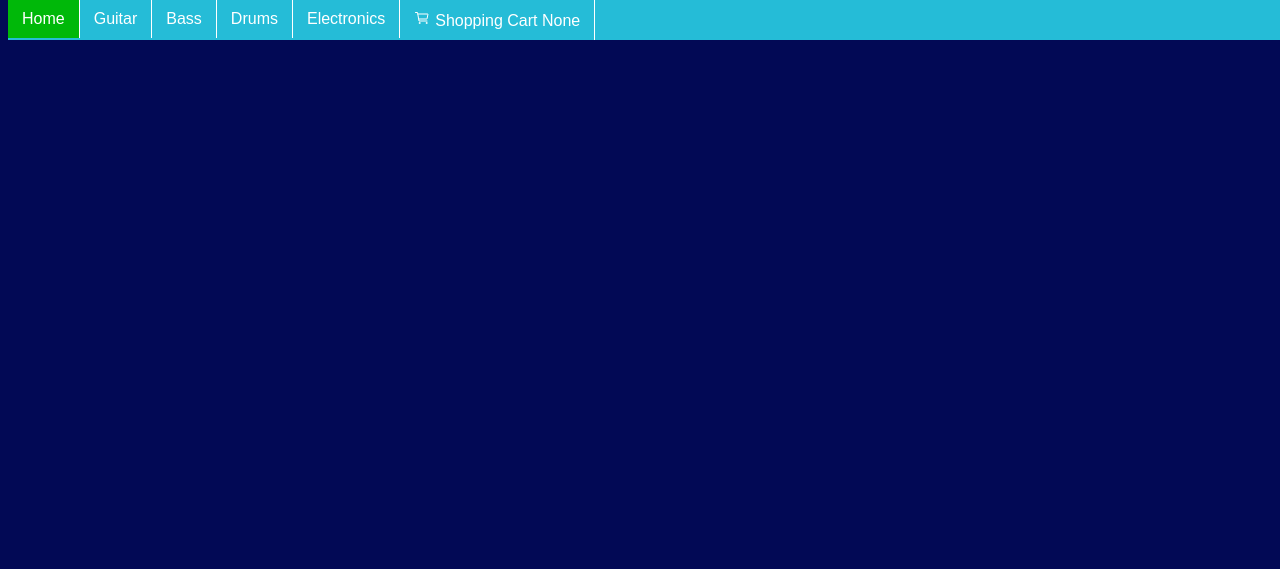
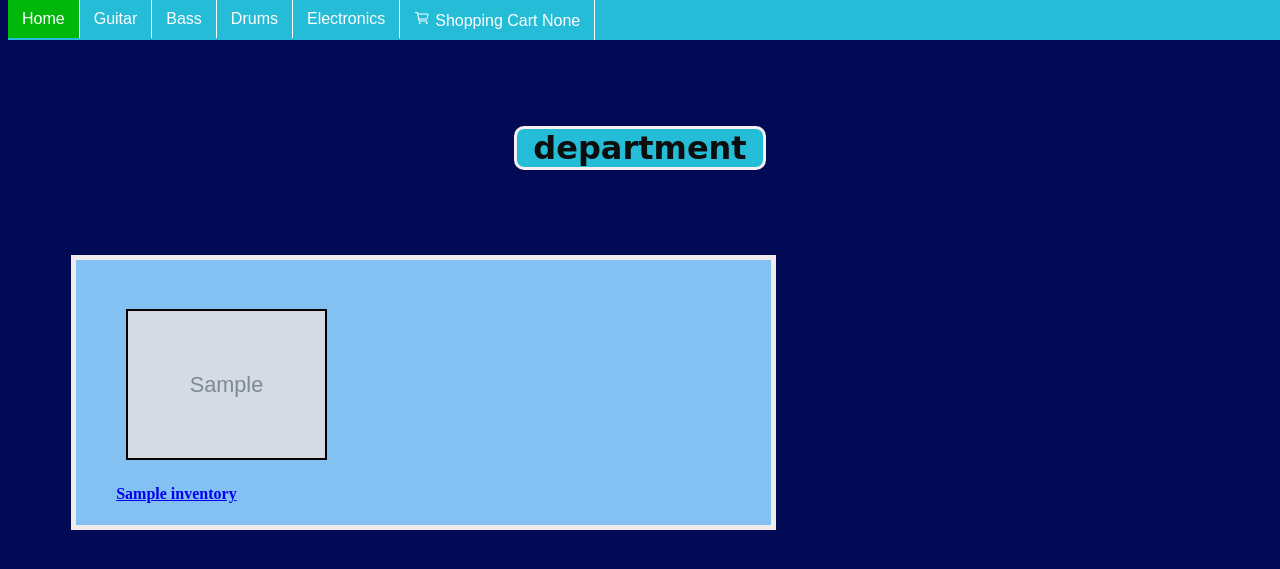
Before and after one commit to andysegura/TechX-TeamMiners-unit1, a Flask app: page /1 in a window 1280 px wide. Shown: the top 569 px of the page. Run offline with Flask 2, Linux system fonts and the light colour scheme; grey boxes marked "Sample" are stand-in pictures; a database or web service that is not in the repository returns one stand-in record (values such as "Sample title"); some libraries are stand-ins or nearby versions.

Commit message:
Department changes

```diff
--- a/Unit3/templates/department.html
+++ b/Unit3/templates/department.html
@@ -2,8 +2,9 @@
 
 <html>
     <head>
-        <title>test</title>
+        <title>department</title>
         <link rel="stylesheet" href="../static/home.css">
+        <link rel="stylesheet" href="../static/department.css">
         <script type="module" src="https://unpkg.com/ionicons@5.5.2/dist/ionicons/ionicons.esm.js"></script>
         <script nomodule src="https://unpkg.com/ionicons@5.5.2/dist/ionicons/ionicons.js"></script>
     </head>
@@ -16,17 +17,21 @@
         <li class="pages"><a href="/electronics">Electronics</a></li>
         <li class="pages"><a href="/shopping_cart"><ion-icon name="cart-outline"></ion-icon>Shopping Cart {{ count }} </a></li>
       </ul>
-      <div class="book-list">
 
-
+      <h1>department</h1>
+      <div class="instrument-list">
         <ul>
-            <!--
-          {% for book in books %}
-            <li>{{ book.title }} by {{ book.author }}</li>
-          {% endfor %}
-            -->
+            <div class="row">
+                {% for instrument in instruments %}
+                <a href = "{{instrument['category']}}/{{instrument['model_number']}}">
+                    <img class="instrument_pics" src="{{instrument['img_path']}}" alt="{{instrument['name']}}" class="instrument_image">
+                    <h4 class=instrument_name>
+                        {{instrument['name']}}
+                     </h4>
+                </a>
+                {% endfor %}
+            </div>
         </ul>
-
       </div>
 
     </body>
```
